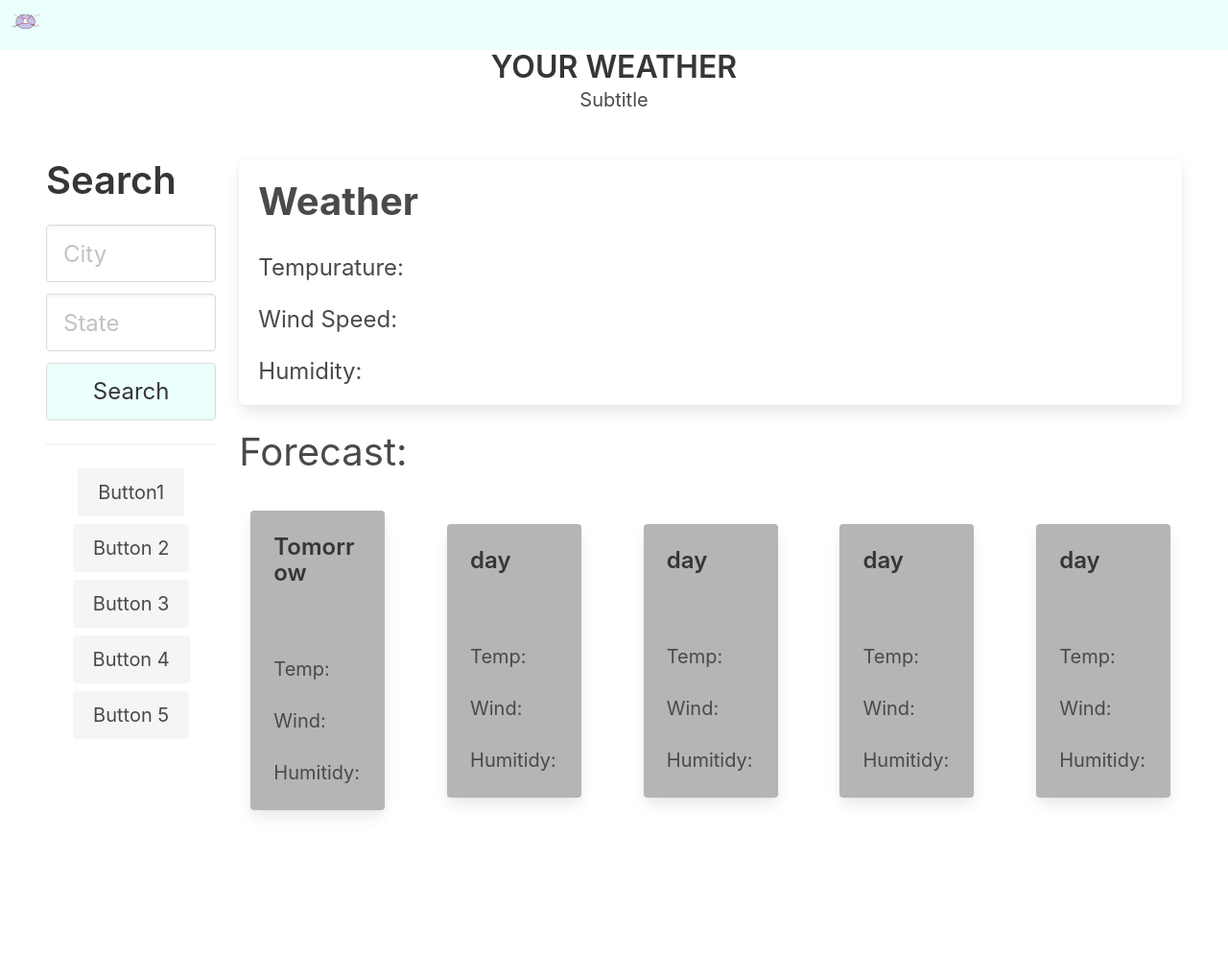
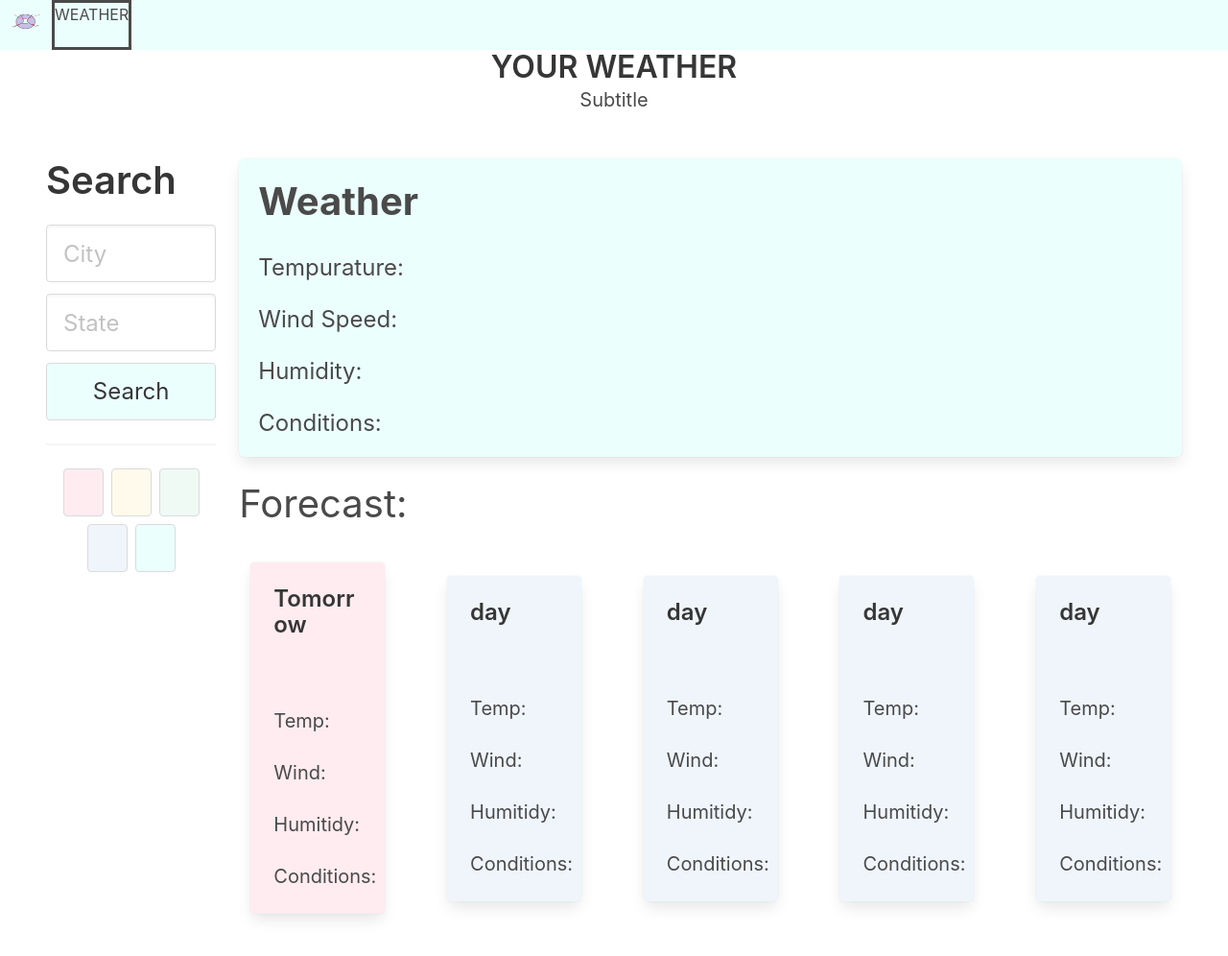
Before and after one commit to ctvb/weather, a plain HTML site: page index.html in a window 1280 px wide. Shown: the whole page at 96% size. Before the commit the page ends 904 px from the top, so only its background shows below. Drawn offline with nearby package versions, Linux system fonts and the light colour scheme.

Commit message:
worked on js, conditions works

```diff
--- a/index.html
+++ b/index.html
@@ -17,7 +17,10 @@
             <a class="navbar-item" href="https://ctvb.github.io/professional-portfolio/">
                 <img src="./logo.png" alt="logo" width="30" height="30">
             </a>
-            <a role="button" class="navbar-burger" aria-label="menu" aria-expanded="false">
+            <div class="navhed has-text-centered">
+                <h1>WEATHER</h1>
+            </div>
+            <!-- <a role="button" class="navbar-burger" aria-label="menu" aria-expanded="false"> -->
                 <!-- <span aria-hidden="true"></span>
                 <span aria-hidden="true"></span>
                 <span aria-hidden="true"></span> -->
@@ -35,7 +38,7 @@
     <div class="columns">
         <div class="column is-2">
 
-            <!-- First column content here -->
+            <!-- FIRST COLUMN (LEFT SIDE) -->
 
             <h2 class="title is-2">Search</h2>
             <div class="field is-horizontal">
@@ -69,14 +72,14 @@
             </div>
 
             <hr>
-            <!-- Dynamic buttons container Note: will go up to 30 -->
+            <!-- BUTTONS ON LEFT SIDE -->
             <div class="buttons is-centered mt-4" id="buttons-container">
 
-                    <button class="button is-light is-medium mb-2">Button1</button>
-                    <button class="button is-light is-medium mb-2">Button 2</button>
-                    <button class="button is-light is-medium mb-2">Button 3</button>
-                    <button class="button is-light is-medium mb-2">Button 4</button>
-                    <button class="button is-light is-medium mb-2">Button 5</button>
+                    <button class="button has-background-danger-light is-medium mb-2"></button>
+                    <button class="button has-background-warning-light is-medium mb-2"></button>
+                    <button class="button has-background-success-light is-medium mb-2"></button>
+                    <button class="button has-background-info-light is-medium mb-2"></button>
+                    <button class="button has-background-primary-light is-medium mb-2"></button>
             </div>
         </div>
 
@@ -85,8 +88,8 @@
 
 
             <div class="column">
-                <!-- Second column content here, we want to dynamically create elements here, going to make a mock up in comments -->
-                <div class="box">
+                <!-- SECOND COLUMN (RIGHT SIDE) -->
+                <div class="box has-background-primary-light	">
                     <h2 class="subtitle is-2 mb-4">
                         <b id="today">Weather</b>
                         <span class="icon is-large">
@@ -96,14 +99,15 @@
                     <h4 class="subtitle is-4">Tempurature: <span class ="temp"></span> </h4>
                     <h4 class="subtitle is-4">Wind Speed: <span class = "wind"></span></h4>
                     <h4 class="subtitle is-4">Humidity: <span class = "humidity"></span></h4>
+                    <h4 class="subtitle is-4">Conditions: <span class = "conditions"></span></h4>
                 </div>
 
                 <h3 class="subtitle is-2">Forecast: </h3>
 
-                <!-- 5-day forecast cards here -->
+                <!-- CARDS WITH 5-DAY FORCAST -->
                 <div class="level is-mobile is-multiline is-justify-content-space-between" id="weatherCards">
                     <div class="column is-2">
-                        <div class="card has-background-grey-light">
+                        <div class="card has-background-danger-light">
                             <div class="card-content">
                                 <div class="header-with-icon">
                                     <h2 class="title is-4">Tomorrow</h2>
@@ -114,11 +118,12 @@
                                 <p class="content is-medium">Temp: </p>
                                 <p class="content is-medium">Wind: </p>
                                 <p class="content is-medium">Humitidy: </p>
+                                <p class="content is-medium">Conditions: </p>
                             </div>
                         </div>
                     </div>
                     <div class="column is-2">
-                        <div class="card has-background-grey-light">
+                        <div class="card has-background-info-light">
                             <div class="card-content">
                                 <div class="header-with-icon">
                                     <h2 class="title is-4">day</h2>
@@ -129,11 +134,12 @@
                                 <p class="content is-medium">Temp: </p>
                                 <p class="content is-medium">Wind: </p>
                                 <p class="content is-medium">Humitidy: </p>
+                                <p class="content is-medium">Conditions: </p>
                             </div>
                         </div>
                     </div>
                     <div class="column is-2">
-                        <div class="card has-background-grey-light">
+                        <div class="card has-background-info-light">
                             <div class="card-content">
                                 <div class="header-with-icon">
                                     <h2 class="title is-4">day</h2>
@@ -144,11 +150,12 @@
                                 <p class="content is-medium">Temp: </p>
                                 <p class="content is-medium">Wind: </p>
                                 <p class="content is-medium">Humitidy: </p>
+                                <p class="content is-medium">Conditions: </p>
                             </div>
                         </div>
                     </div>
                     <div class="column is-2">
-                        <div class="card has-background-grey-light">
+                        <div class="card has-background-info-light">
                             <div class="card-content">
                                 <div class="header-with-icon">
                                     <h2 class="title is-4">day</h2>
@@ -159,11 +166,12 @@
                                 <p class="content is-medium">Temp: </p>
                                 <p class="content is-medium">Wind: </p>
                                 <p class="content is-medium">Humitidy: </p>
+                                <p class="content is-medium">Conditions: </p>
                             </div>
                         </div>
                     </div>
                     <div class="column is-2">
-                        <div class="card has-background-grey-light">
+                        <div class="card has-background-info-light">
                             <div class="card-content">
                                 <div class="header-with-icon">
                                     <h2 class="title is-4">day</h2>
@@ -174,6 +182,7 @@
                                 <p class="content is-medium">Temp: </p>
                                 <p class="content is-medium">Wind: </p>
                                 <p class="content is-medium">Humitidy: </p>
+                                <p class="content is-medium">Conditions: </p>
                             </div>
                         </div>
                     </div>
--- a/script.js
+++ b/script.js
@@ -25,6 +25,7 @@ function currentWeather(city, state) {
 		document.querySelector(".temp").textContent = data.main.temp
 		document.querySelector(".wind").textContent = data.wind.speed
 		document.querySelector(".humidity").textContent = data.main.humidity
+		document.querySelector(".conditions").textContent = data.weather[0].main
 		forecast(data.coord.lat, data.coord.lon)
 		});
 }
@@ -40,7 +41,7 @@ function forecast(lat, lon) {
 			document.querySelector("#weatherCards").innerHTML = ``
 		for (let i = 0; i < data.list.length; i++) {
 			const element = data.list[i];
-			if (element.dt_txt.includes("15:00:00")) {
+			if (element.dt_txt.includes("09:00:00")) {
 				document.querySelector("#weatherCards").innerHTML+=`<div class="column is-2">
 				<div class="card has-background-grey-light">
 					<div class="card-content">
@@ -53,6 +54,7 @@ function forecast(lat, lon) {
 						<p class="content is-medium">Temp: ${element.main.temp}</p>
 						<p class="content is-medium">Wind: ${element.wind.speed}</p>
 						<p class="content is-medium">Humitidy: ${element.main.humidity}</p>
+						<p class="content is-medium">Conditions: ${element.weather[0].main}</p>
 					</div>
 				</div>
 			</div>`
--- a/style.css
+++ b/style.css
@@ -1,3 +1,10 @@
 /* #input {
     margin: 10px;
 } */
+
+.navhed {
+    justify-content: center;
+    align-items: center;
+    text-align: center;
+    border: solid;
+}
```
